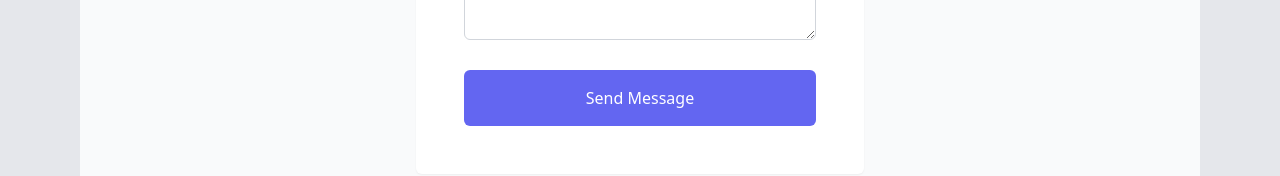
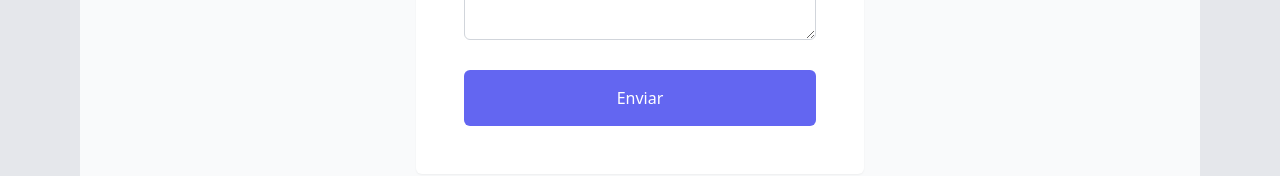
Before and after one commit to ZonaGamerSogamoso/ZonaGamerPage, a React (Vite) app: page /reservation in a window 1280 px wide. Shown: the part 1175-1351 px from the top of the page. Built offline with nearby package versions, Linux system fonts and the light colour scheme.

Commit message:
se arreglaron los nombres de botones

```diff
--- a/src/pages/Home/components/SectionNews.jsx
+++ b/src/pages/Home/components/SectionNews.jsx
@@ -105,7 +105,7 @@ const SectionNews = ({ listNews, listGiveaways }) => {
   return (
     <div className="flex mb-4">
       <div className="w-3/4 bg-gray-300 flex flex-wrap text-gray-600">
-        <h1 className="text-[30px] lg:text-[25px] xl:text-[30px] font-bold leading-tight mt-5 text-center py-5 sm:mt-0 underline w-full">
+        <h1 className="text-[30px] lg:text-[25px] xl:text-[30px] font-bold leading-tight mt-15 text-center py-5 sm:mt-0 underline w-full">
           Noticias
         </h1>
         {getNew(pagination)}
--- a/src/pages/Reservations/Components/SectionReservation.jsx
+++ b/src/pages/Reservations/Components/SectionReservation.jsx
@@ -102,7 +102,7 @@ export const SectionReservation = () => {
                   type="submit"
                   class="w-full px-3 py-4 text-white bg-indigo-500 rounded-md focus:bg-indigo-600 focus:outline-none"
                 >
-                  Send Message
+                  Enviar
                 </button>
               </div>
               <p class="text-base text-center text-gray-400" id="result"></p>
```
